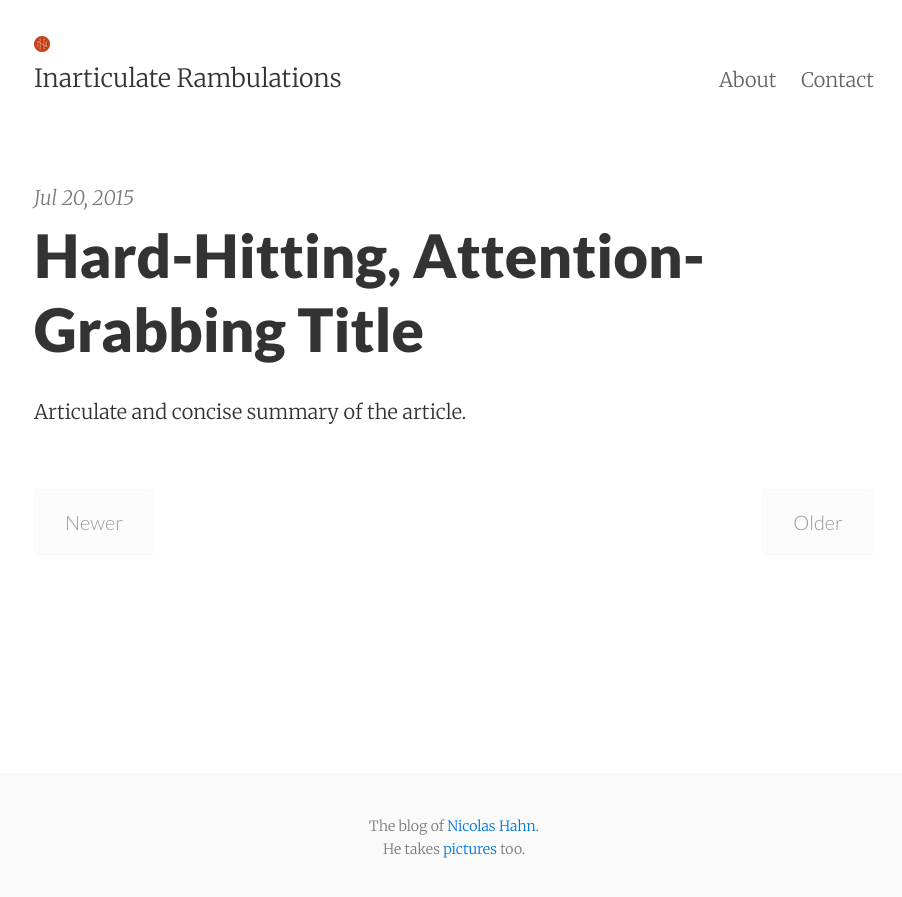
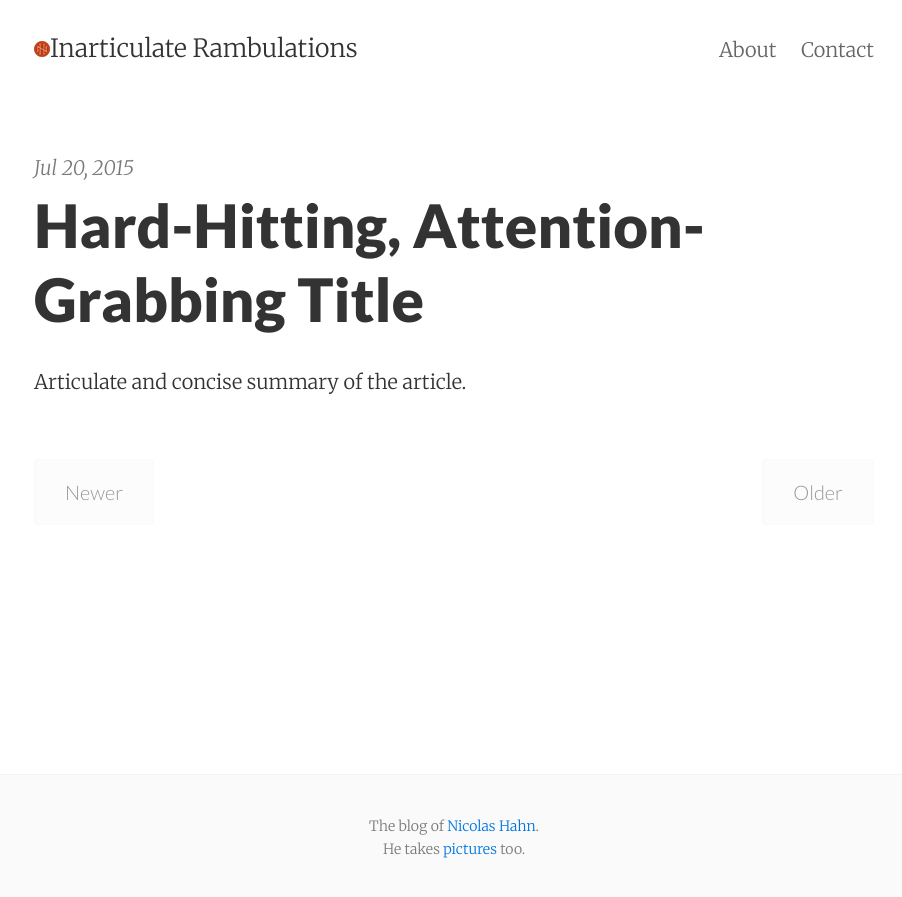
Before and after one commit to nicolashahn/nicolashahn.github.io, a Jekyll site: the page built from index.html, in a window 1280 px wide. Shown: the top 897 px of the page, without its empty margins (186-1088 px from the left). Built offline with Jekyll 4.4.1, drawn with Linux system fonts in a browser that asks for light colours; the list of posts is cut into pages by our own code.

Commit message:
logo inside title link now

```diff
--- a/_includes/header.html
+++ b/_includes/header.html
@@ -1,10 +1,7 @@
 <header class="site-header px2 px-responsive">
   <div class="mt2 wrap">
     <div class="measure">
-      <div class="logo">
-        <img src="favicon-16x16.png" alt="logo">
-      </div>
-      <a href="{{ site.url }}" class="site-title">{{ site.title }}</a>
+      <a href="{{ site.url }}" class="site-title"><img src="favicon-16x16.png" alt="logo">{{ site.title }}</a>
       <nav class="site-nav">
         {% include navigation.html %}
       </nav>
```
